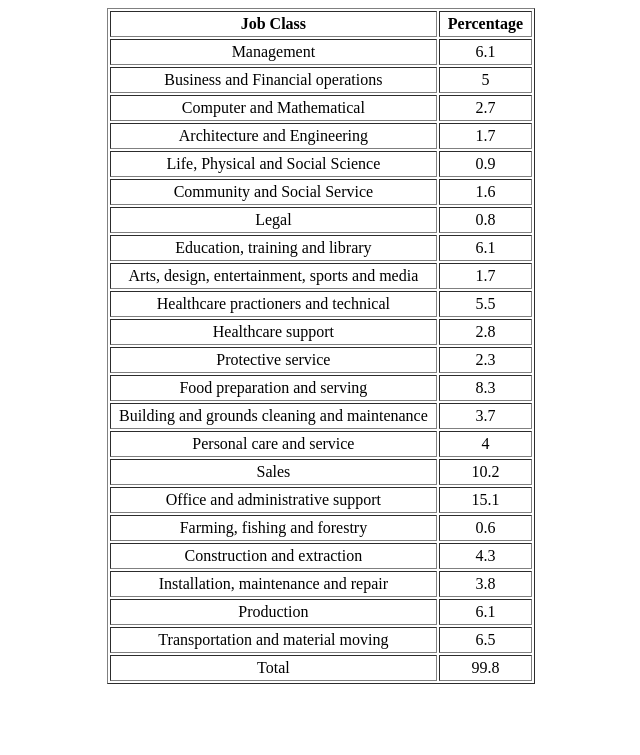
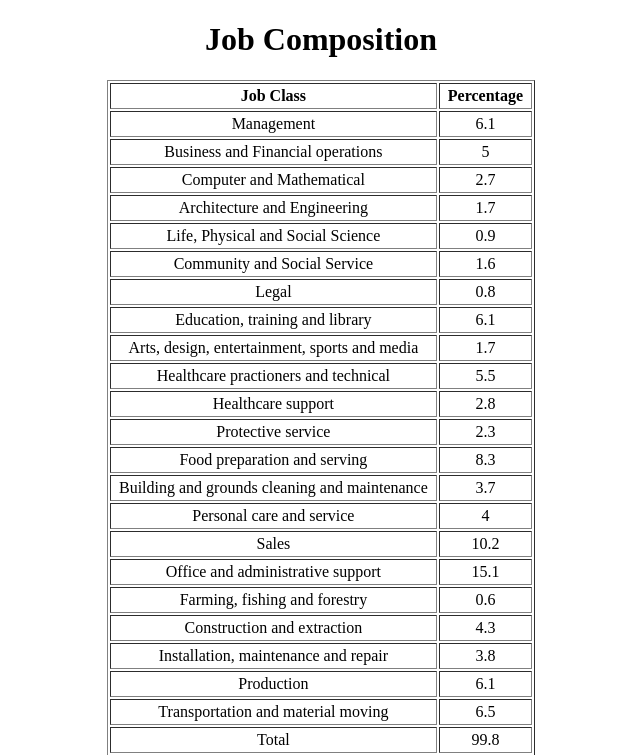
Before and after one commit to getDolla/flask-task02, a Flask app: page /occupations in a window 1280 px wide. Shown: the top 755 px of the page, without its empty margins (319-959 px from the left). Run offline with Flask 2, Linux system fonts and the light colour scheme.

Commit message:
Removed unnecessary code

```diff
--- a/templates/template.html
+++ b/templates/template.html
@@ -1,6 +1,5 @@
 <!DOCTYPE html>
 <html>
-
   <head>
     <title> {{ title  }} </title>
     <style>
@@ -17,6 +16,7 @@
     </style>
   </head>
   <body>
+    <h1>Job Composition</h1>
     <table border="1">
     <tr>
       <td><b>{{ header1 }}</b></td>
```
